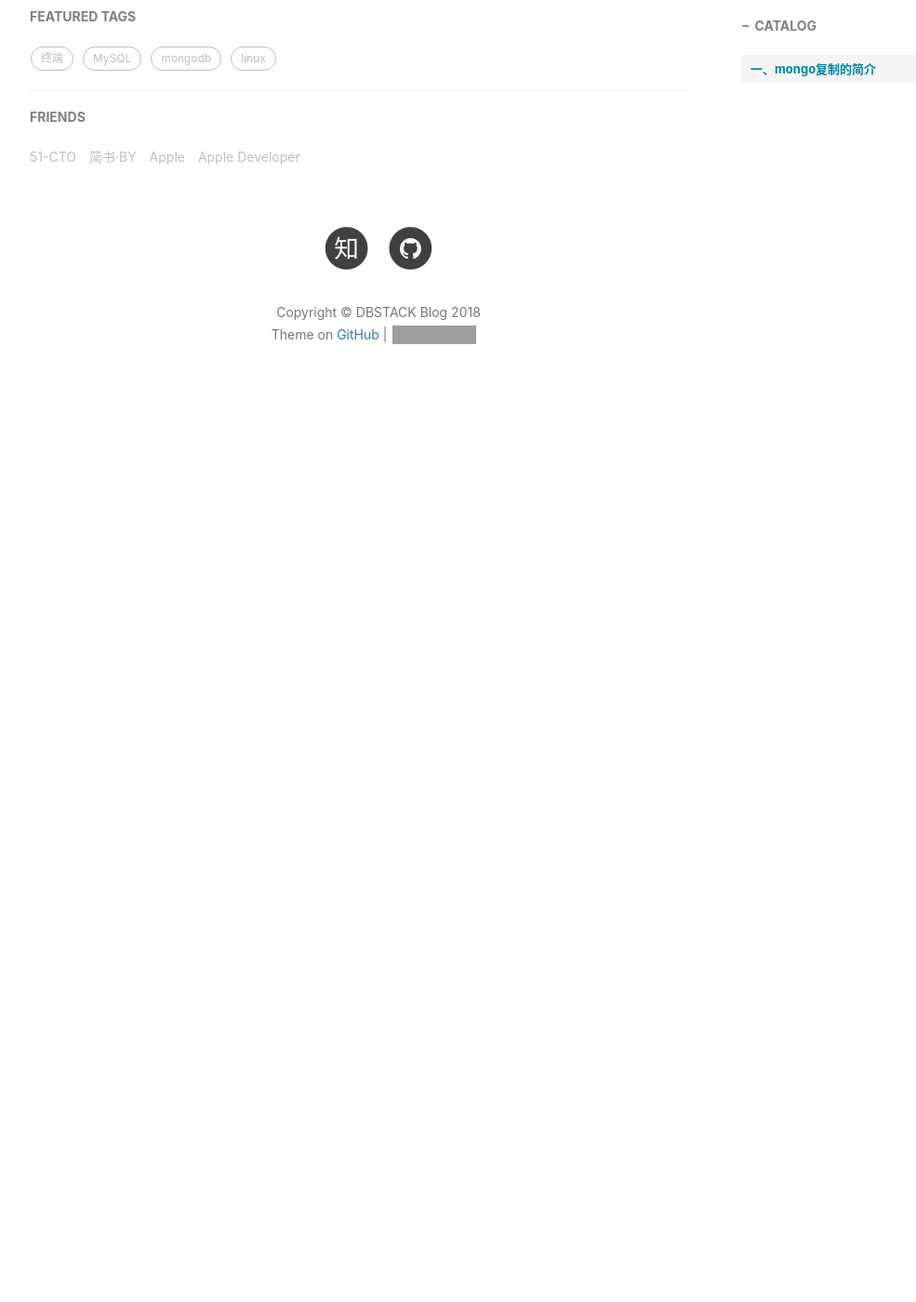
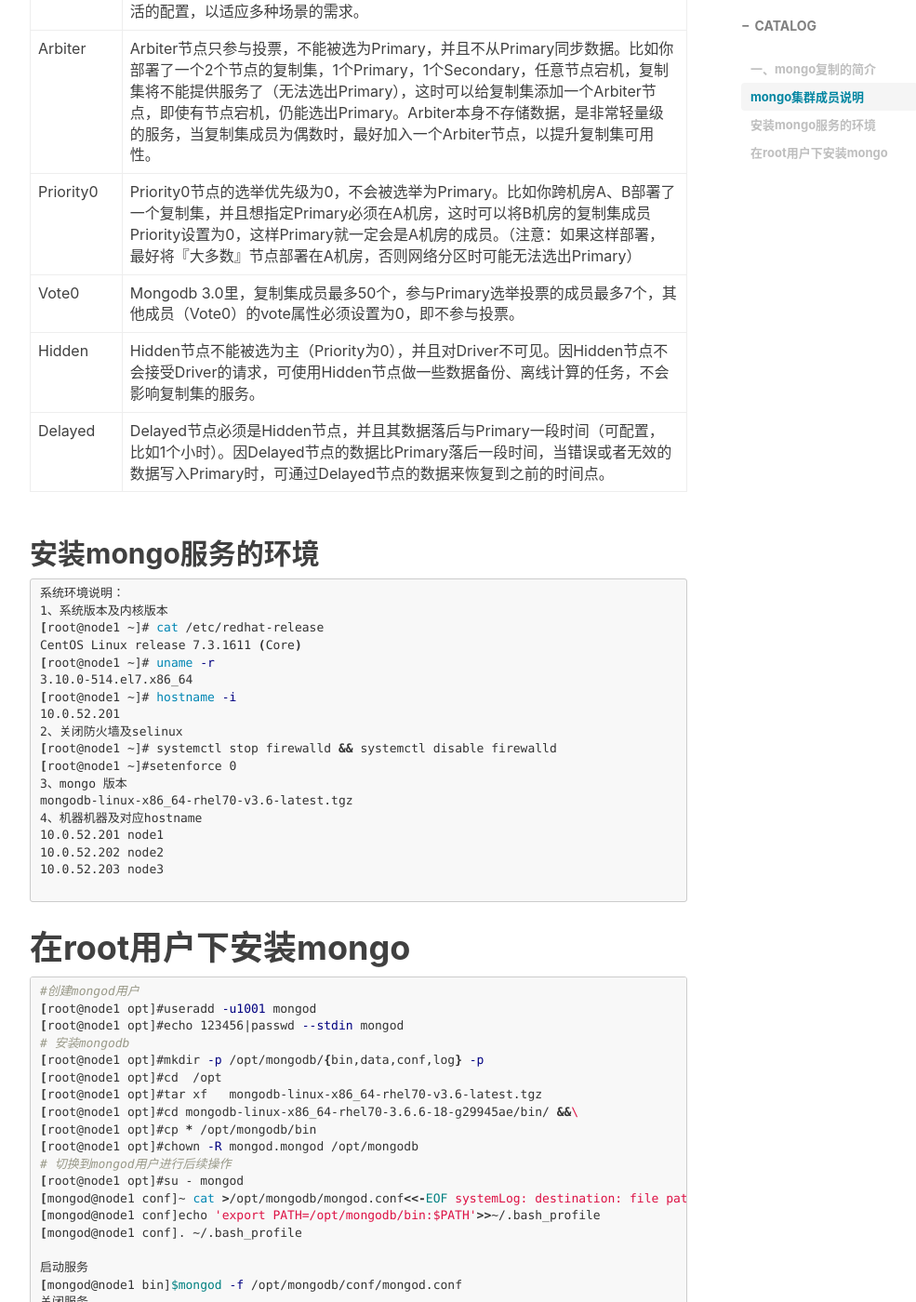
Before and after one commit to weiyanwei412/weiyanwei412.github.io, a Jekyll site: the page built from _posts/2018-07-20-mongodb副本集.md, in a window 1280 px wide and 1400 px high, scrolled down 824 px. Shown: the whole window at 93% size, without its empty margins (233-1218 px from the left). Built offline with Jekyll 4.4.1, drawn with Linux system fonts in a browser that asks for light colours; nearby versions of some CDN libraries; comment, search, counter and statistics services are not loaded; before the commit the page ends 1288 px from its top, so only the background shows below that; some of the changed text lies outside the part shown; grey boxes are pictures that could not be loaded.

Commit message:
Update 2018-07-20-mongodb副本集.md

````diff
--- a/_posts/2018-07-20-mongodb副本集.md
+++ b/_posts/2018-07-20-mongodb副本集.md
@@ -11,5 +11,116 @@
   - mongodb副本集
 ---
 ## 一、mongo复制的简介
- 复制集中成员说明
+
+# mongo集群成员说明
+
+|成员|说明|
+|:--|:--|
+|Secondary|正常情况下，复制集的Seconary会参与Primary选举（自身也可能会被选为Primary），并从Primary同步最新写入的数据，以保证与Primary存储相同的数据。Secondary可以提供读服务，增加Secondary节点可以提供复制集的读服务能力，同时提升复制集的可用性。另外，Mongodb支持对复制集的Secondary节点进行灵活的配置，以适应多种场景的需求。|
+|Arbiter|Arbiter节点只参与投票，不能被选为Primary，并且不从Primary同步数据。比如你部署了一个2个节点的复制集，1个Primary，1个Secondary，任意节点宕机，复制集将不能提供服务了（无法选出Primary），这时可以给复制集添加一个Arbiter节点，即使有节点宕机，仍能选出Primary。Arbiter本身不存储数据，是非常轻量级的服务，当复制集成员为偶数时，最好加入一个Arbiter节点，以提升复制集可用性。|
+|Priority0|Priority0节点的选举优先级为0，不会被选举为Primary。比如你跨机房A、B部署了一个复制集，并且想指定Primary必须在A机房，这时可以将B机房的复制集成员Priority设置为0，这样Primary就一定会是A机房的成员。（注意：如果这样部署，最好将『大多数』节点部署在A机房，否则网络分区时可能无法选出Primary）|
+|Vote0|Mongodb 3.0里，复制集成员最多50个，参与Primary选举投票的成员最多7个，其他成员（Vote0）的vote属性必须设置为0，即不参与投票。|
+|Hidden|Hidden节点不能被选为主（Priority为0），并且对Driver不可见。因Hidden节点不会接受Driver的请求，可使用Hidden节点做一些数据备份、离线计算的任务，不会影响复制集的服务。|
+|Delayed|Delayed节点必须是Hidden节点，并且其数据落后与Primary一段时间（可配置，比如1个小时）。因Delayed节点的数据比Primary落后一段时间，当错误或者无效的数据写入Primary时，可通过Delayed节点的数据来恢复到之前的时间点。|
+
+## 安装mongo服务的环境
 ```shell
+系统环境说明：
+1、系统版本及内核版本
+[root@node1 ~]# cat /etc/redhat-release
+CentOS Linux release 7.3.1611 (Core)
+[root@node1 ~]# uname -r
+3.10.0-514.el7.x86_64
+[root@node1 ~]# hostname -i
+10.0.52.201
+2、关闭防火墙及selinux
+[root@node1 ~]# systemctl stop firewalld && systemctl disable firewalld
+[root@node1 ~]#setenforce 0
+3、mongo 版本
+mongodb-linux-x86_64-rhel70-v3.6-latest.tgz
+4、机器机器及对应hostname
+10.0.52.201 node1
+10.0.52.202 node2
+10.0.52.203 node3
+
+```
+# 在root用户下安装mongo
+```shell
+#创建mongod用户
+[root@node1 opt]#useradd -u1001 mongod
+[root@node1 opt]#echo 123456|passwd --stdin mongod
+# 安装mongodb
+[root@node1 opt]#mkdir -p /opt/mongodb/{bin,data,conf,log} -p
+[root@node1 opt]#cd  /opt
+[root@node1 opt]#tar xf   mongodb-linux-x86_64-rhel70-v3.6-latest.tgz
+[root@node1 opt]#cd mongodb-linux-x86_64-rhel70-3.6.6-18-g29945ae/bin/ &&\
+[root@node1 opt]#cp * /opt/mongodb/bin
+[root@node1 opt]#chown -R mongod.mongod /opt/mongodb
+# 切换到mongod用户进行后续操作
+[root@node1 opt]#su - mongod
+[mongod@node1 conf]~ cat >/opt/mongodb/mongod.conf<<-EOF
+systemLog:
+  destination: file
+  path: /opt/mongodb/log/mongodb.log
+  logAppend: true
+storage:
+  journal:
+    enabled: true
+  engine: wiredTiger
+  dbPath: /opt/mongodb/data
+  directoryPerDB: true
+  wiredTiger:
+    engineConfig:
+      # cacheSizeGB: 1
+      directoryForIndexes: true
+    collectionConfig:
+      blockCompressor: zlib
+    indexConfig:
+      prefixCompression: true
+processManagement:
+  fork: true
+net:
+  port: 28017
+  bindIp: 10.0.52.201,127.0.0.1
+replication:
+  oplogSizeMB: 2048
+  replSetName: my_repl
+operationProfiling:
+  slowOpThresholdMs: 100
+  mode: slowOp
+EOF
+
+#设置环境变量并加载
+[mongod@node1 conf]echo 'export PATH=/opt/mongodb/bin:$PATH'>>~/.bash_profile
+[mongod@node1 conf]. ~/.bash_profile
+
+启动服务
+[mongod@node1 bin]$mongod -f /opt/mongodb/conf/mongod.conf
+关闭服务
+[mongod@node1 bin]$mongod --shutdown  -f /opt/mongodb/conf/mongod.conf
+按照相同办法安装其他两台机器，注意修改bindIp为主机ip，并启动mongo
+ ```
+ ## 配置复制集
+ ```shell
+ [mongod@node1 ~]$  mongo --port 28017
+#输入配置
+config = {_id: 'my_repl', members: [
+                          {_id: 0, host: '10.0.52.201:28017'},
+                          {_id: 1, host: '10.0.52.202:28017'},
+                          {_id: 2, host: '10.0.52.203:28017'}]
+          }
+#初始化配置
+rs.initiate(config)
+#查看集群配置
+rs.conf();
+#查看副本集各成员的状态
+rs.status()
+#  新增从节点
+rs.add("ip:port");
+#  新增仲裁节点
+rs.addArb("ip:port");
+#  删除一个节点
+rs.remove("ip:port");
+#修改203为仲裁节点
+cfg.members[2].arbiterOnly=true
+```
````
